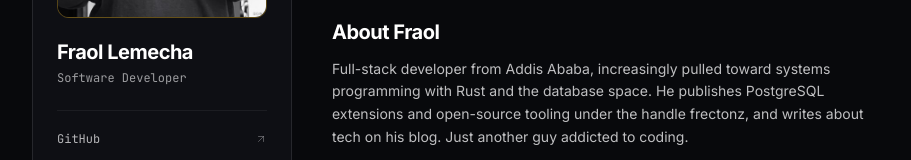
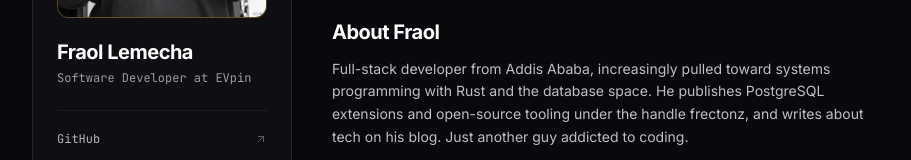
Before and after one commit to nebiyuelias1/omarchy-ethiopia, a Next.js app: page /meetup/speakers/fraol-lemecha in a window 1280 px wide. Shown: the part 321-481 px from the top of the page, without its empty margins (184-1095 px from the left). Built offline with nearby package versions, Linux system fonts and the light colour scheme.

Commit message:
chore: update fraol job title

```diff
--- a/data/speakers.ts
+++ b/data/speakers.ts
@@ -25,7 +25,7 @@ export const speakers: Speaker[] = [
   {
     slug: "fraol-lemecha",
     name: "Fraol Lemecha",
-    role: "Software Developer",
+    role: "Software Developer at EVpin",
     experience: "Intermediate",
     talk: "Nix for Omarchers",
     abstract:
```
